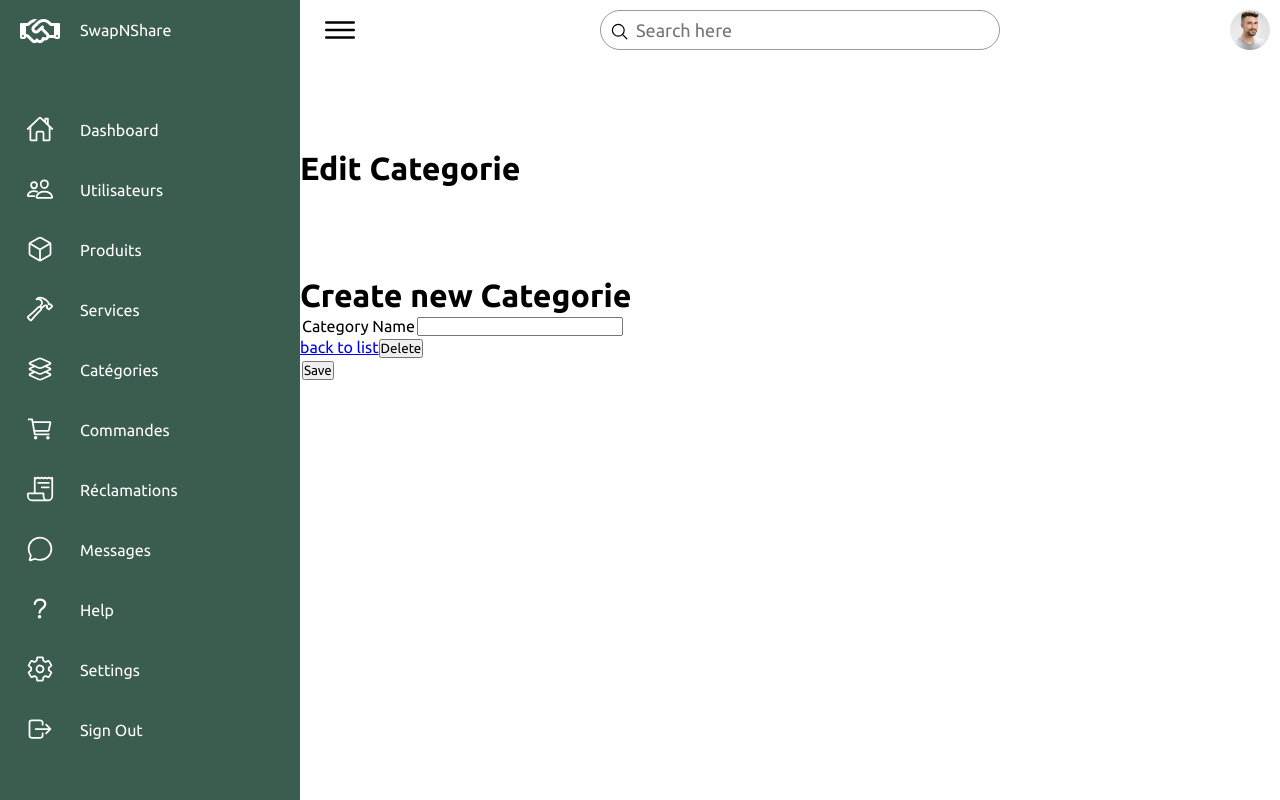
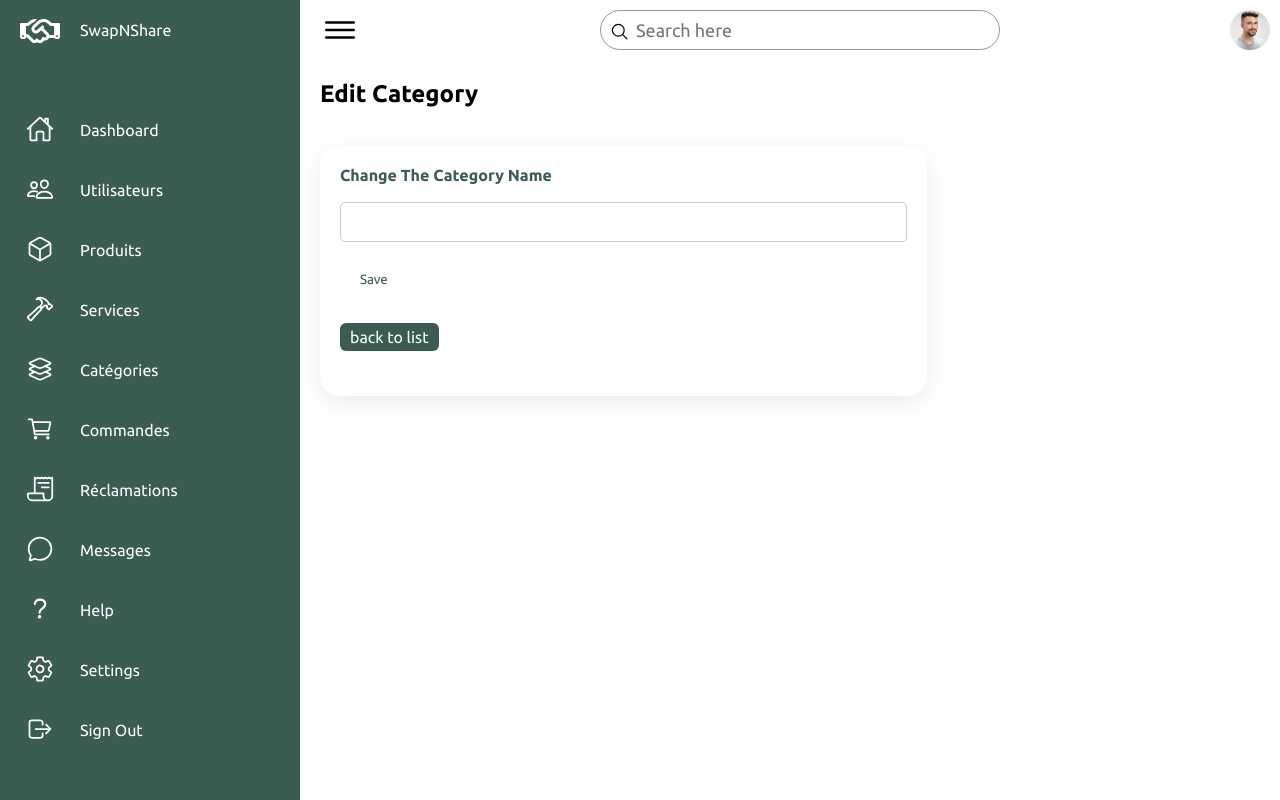
Before and after one commit to SamyBoughzala/Projet_PI, a Symfony app: template templates/categorie/edit.html.twig in a window 1280 px wide. Run offline with Twig, Linux system fonts and the light colour scheme; the template is opened without the code that fills it, so the values that code supplies are empty; form fields are guessed from the names that the template uses; some libraries are stand-ins or nearby versions.

Commit message:
crud category template integration

```diff
--- a/public/backOffice/css/style.css
+++ b/public/backOffice/css/style.css
@@ -272,21 +272,64 @@ body {
 .details .recentOrders {
   position: relative;
   display: grid;
-  min-height: 500px;
+  min-height: 250px;
   background: var(--white);
   padding: 20px;
   box-shadow: 0 7px 25px rgba(0, 0, 0, 0.08);
   border-radius: 20px;
+
 }
+
+/* Styles for the edit form */
+.details .recentOrders .form-control {
+  width: 100%;
+  padding: 10px;
+  margin-bottom: 20px;
+  border: 1px solid #ccc;
+  border-radius: 5px;
+  font-size: 16px;
+}
+
+.details .recentOrders .form-control:focus {
+  outline: none;
+  border-color: #3b5d50; /* Change border color on focus */
+}
+
+.details .recentOrders .form-label {
+  font-weight: bold;
+  color: #3b5d50;
+}
+
+.details .recentOrders .form-error {
+  color: red;
+  font-size: 14px;
+}
+
+.details .recentOrders .btn-submit {
+  padding: 10px 20px;
+  border: none;
+  border-radius: 5px;
+  background-color: #fff;
+  color: #3b5d50;
+  cursor: pointer;
+  transition: background-color 0.3s, color 0.3s; /* Smooth transition for hover effect */
+}
+
+.details .recentOrders .btn-submit:hover {
+  background-color: #3b5d50; /* Change background color on hover */
+  color: #fff; /* Change text color on hover */
+}
+
 
 .details .cardHeader {
   display: flex;
   justify-content: space-between;
-  align-items: flex-start;
+  align-items :flex-start;
 }
 .cardHeader h2 {
   font-weight: 600;
   color: var(--green);
+  margin: 0;
 }
 .cardHeader .btn {
   position: relative;
@@ -295,12 +338,14 @@ body {
   text-decoration: none;
   color: var(--white);
   border-radius: 6px;
+  margin: 0;
 }
 
 .details table {
   width: 100%;
   border-collapse: collapse;
-  margin-top: 10px;
+  margin-top: 10 !important;
+
 }
 .details table thead td {
   font-weight: 600;
--- a/templates/categorie/edit.html.twig
+++ b/templates/categorie/edit.html.twig
@@ -3,22 +3,18 @@
 {% block title %}Edit Categorie{% endblock %}
 
 {% block body %}
-<br><br><br><br><br>
-    <h1>Edit Categorie</h1>
-
-   <br><br><br><br><br>
-    {{form_start(form,{'attr':{'novalidate':'novalidate'}})}}
-    <h1>Create new Categorie</h1>
-    <table>
-    <tr>
-    <td> {{ form_label(form.nomCategorie,"Category Name") }} </td>
-    <td> {{form_widget(form.nomCategorie)}} </td>
-    <td> {{form_errors(form.nomCategorie)}} </td>
-    </tr>
-    <table>
-    <td> {{form_widget(form.save)}} </td>
-
-    <a href="{{ path('app_categorie_index') }}">back to list</a>
-    {{form_end(form)}}
-    {{ include('categorie/_delete_form.html.twig') }}
+    <div class="details">
+        <h2>Edit Category</h2><br><br>
+        <div class="recentOrders">
+            {{form_start(form.nomCategorie, {'attr': {'class': 'form-control', 'novalidate': 'novalidate'}}) }}
+                {{ form_label(form.nomCategorie, "Change The Category Name", {'label_attr': {'class': 'form-label'}}) }}<br><br>
+                {{ form_widget(form.nomCategorie, {'attr': {'class': 'form-control'}}) }}
+                {{ form_errors(form.nomCategorie, {'attr': {'class': 'form-error'}}) }}
+                {{ form_widget(form.save, {'attr': {'class': 'btn-submit'}}) }}
+            {{form_end(form)}}
+            <div class="cardHeader">
+                <a href="{{ path('app_categorie_index') }}" class="btn" >back to list</a>
+            </div>
+        </div>
+    </div>
 {% endblock %}
```
Also changed, not shown: templates/categorie/index.html.twig (+18 -11 lines), templates/categorie/new.html.twig (+14 -13 lines).
